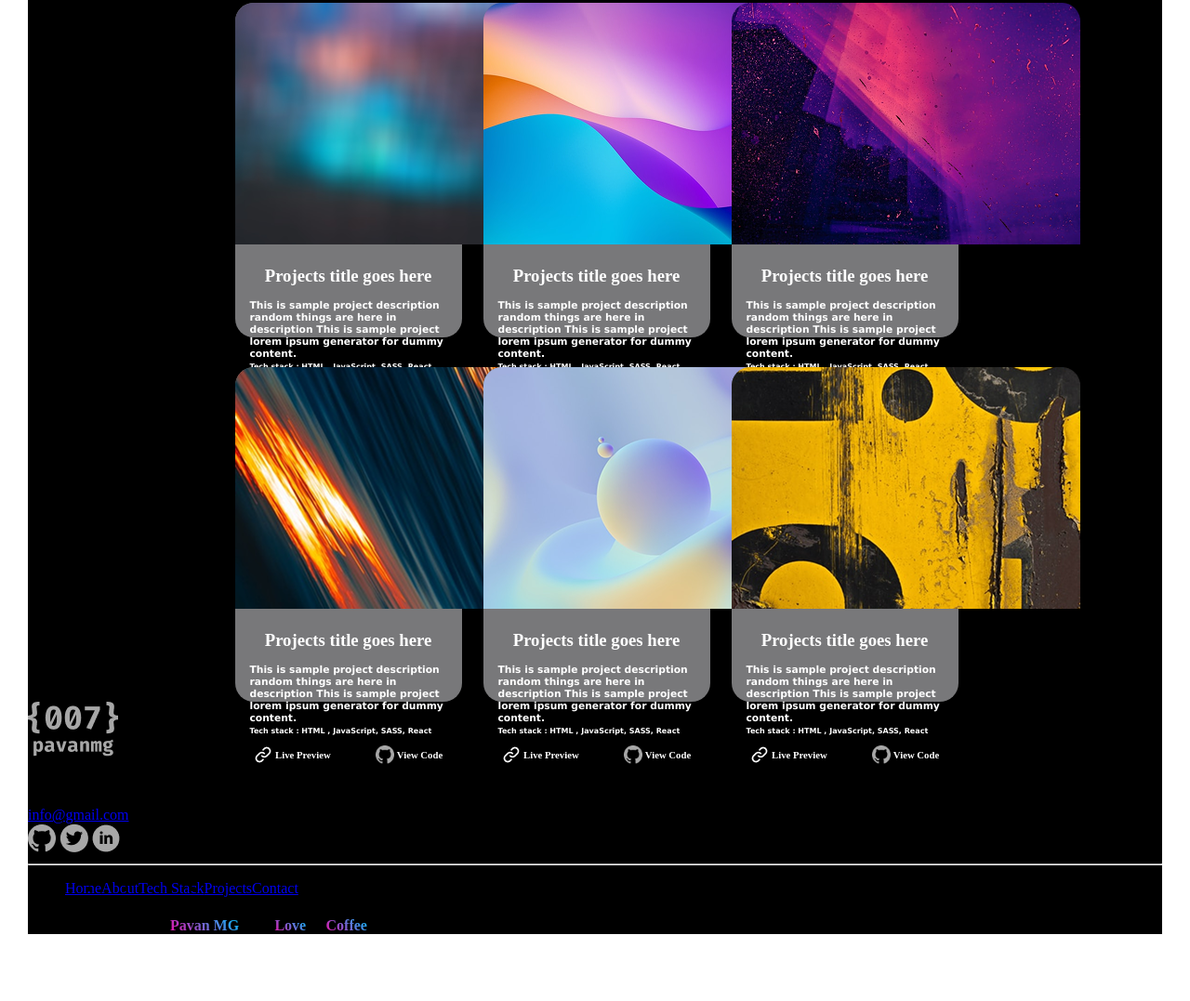
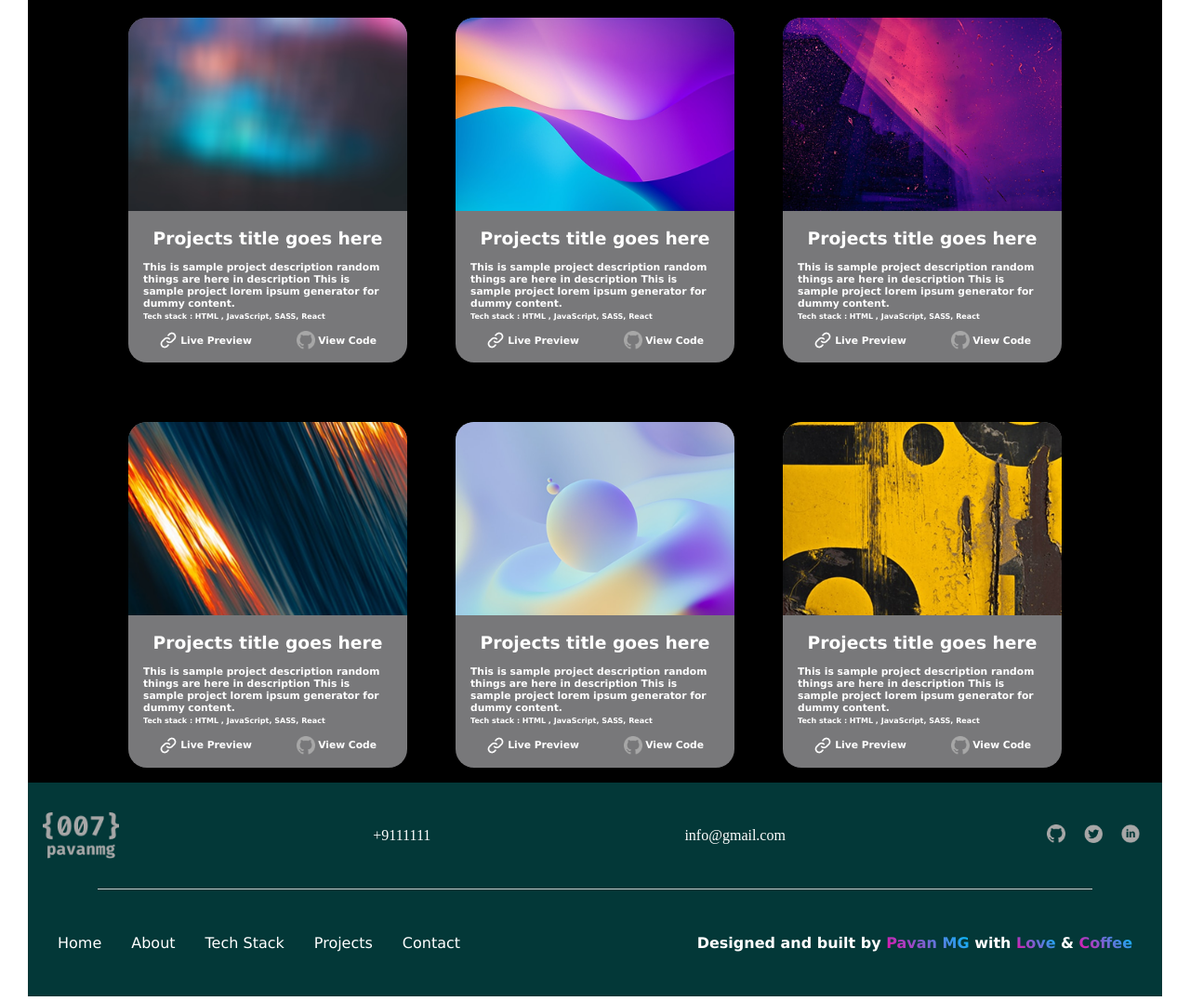
Before and after one commit to Mare-Jo/TP_portfolio_web.com, a plain HTML site: page index.html in a window 1280 px wide. Shown: the part 1235-2312 px from the top of the page at 93% size. Before the commit the page ends 2261 px from the top, so only its background shows below. Drawn offline with Linux system fonts and the light colour scheme.

Commit message:
Update style.css

```diff
--- a/style.css
+++ b/style.css
@@ -3,49 +3,198 @@
     list-style-type: none;
     padding-left: 20px;
 } */
-ul{
+
+ul {
     display: flex;
+    flex-wrap: wrap;
+    padding: 0;
+    list-style-type: none;
+}
 
+.nav-bar {
+    display: flex;
+    flex-wrap: wrap;
+    justify-content: space-between;
+    align-items: center;
+    padding: 0 1rem;
+}
 
+.logo img {
+    width: 97px;
+    height: auto;
 }
-.nav-bar{
 
-/* background-color: aqua; */
-display: flex;
+.ul {
+    display: flex;
+    gap: 1rem;
+    flex-wrap: wrap;
+    justify-content: center;
 }
-.logo{
-    margin-left: 8rem;
-}
-.ul{
-    margin-left: 20rem;
-}
-.nav-item{
-    /* background-color: aqua; */
+
+.nav-item .nav-link {
     color: white;
-    list-style-type: none;
-
-}
-.nav-item .nav-link{
-    color: white;
-    list-style-type: none;
-    padding-left: 20px;
     text-decoration: none;
     font-family: Verdana, Geneva, Tahoma, sans-serif;
 }
-.degrad{
-    background:linear-gradient(45deg,#E70FAA,#00C0FD);
+
+.degrad {
+    background: linear-gradient(45deg, #E70FAA, #00C0FD);
     -webkit-background-clip: text;
     -webkit-text-fill-color: transparent;
 }
-.stack-img{
-    margin-left: 4rem;
+
+.stack-img {
+    margin: 1rem;
+    max-width: 80px;
+    height: auto;
 }
-.card{
-width: 20%;
-height: 360px;
-margin-left: 3px;
- /* left: 194px; */
-border-radius: 20px;
-background-color: rgb(120, 120, 122);
 
+
+.card {
+    width: 100%;
+    max-width: 300px;
+    margin: 1rem;
+    border-radius: 20px;
+    background-color: rgb(120, 120, 122);
+    padding-bottom: 1rem;
 }
+
+.container1, .container2 {
+    display: flex;
+    flex-wrap: wrap;
+    justify-content: center;
+    gap: 1rem;
+}
+
+
+
+h1, h2, h3, h4, h6 {
+    font-family: Verdana, Geneva, Tahoma, sans-serif;
+}
+
+
+
+.card-header img {
+    width: 100%;
+    height: auto;
+    border-top-left-radius: 20px;
+    border-top-right-radius: 20px;
+    object-fit: cover;
+    display: block;
+}
+
+
+footer {
+    background-color: rgb(3, 56, 56);
+    color: white;
+    padding: 2rem 1rem;
+  }
+
+  .footer-top {
+    display: flex;
+    align-items: center;
+    justify-content: space-between;
+    flex-wrap: wrap;
+    max-width: 1200px;
+    margin: auto;
+    gap: 1.5rem;
+  }
+
+  .footer-top img {
+    height: 50px;
+  }
+
+  .footer-top a {
+    color: white;
+    text-decoration: none;
+  }
+
+  .footer-icons img {
+    width: 20px;
+    height: 20px;
+    margin: 0 0.5rem;
+  }
+
+  footer hr {
+    margin: 2rem auto;
+    border: none;
+    height: 1px;
+    background-color: #ccc;
+    width: 90%;
+  }
+
+  .footer-bottom {
+    display: flex;
+    justify-content: space-between;
+    align-items: center;
+    flex-wrap: wrap;
+    max-width: 1200px;
+    margin: auto;
+    padding: 1rem;
+    gap: 1rem;
+  }
+
+  .footer-links ul {
+    display: flex;
+    gap: 2rem;
+    list-style: none;
+    margin: 0;
+    padding: 0;
+  }
+
+  .footer-links a {
+    color: white;
+    text-decoration: none;
+    font-family: Verdana, Geneva, Tahoma, sans-serif;
+  }
+
+  .footer-bottom h4 {
+    font-family: Verdana, Geneva, Tahoma, sans-serif;
+    font-size: 1rem;
+    color: white;
+    margin: 0;
+  }
+
+  @media (max-width: 768px) {
+    .nav-bar {
+        flex-direction: column;
+        align-items: center;
+    }
+
+    .ul {
+        justify-content: center;
+        margin-top: 1rem;
+    }
+
+    .logo {
+        margin: 0;
+    }
+
+    .stack img, .stack-img {
+        width: 60px;
+        height: auto;
+        margin: 0.5rem;
+    }
+
+    h1 {
+        font-size: 1.5rem;
+        text-align: center;
+    }
+
+
+
+    .card {
+        max-width: 90%;
+    }
+    .footer-top,
+    .footer-bottom {
+      flex-direction: column;
+
+    }
+
+    .footer-top,
+    .footer-bottom h4,
+    .footer-bottom ul {
+      text-align: center;
+    }
+}
```
